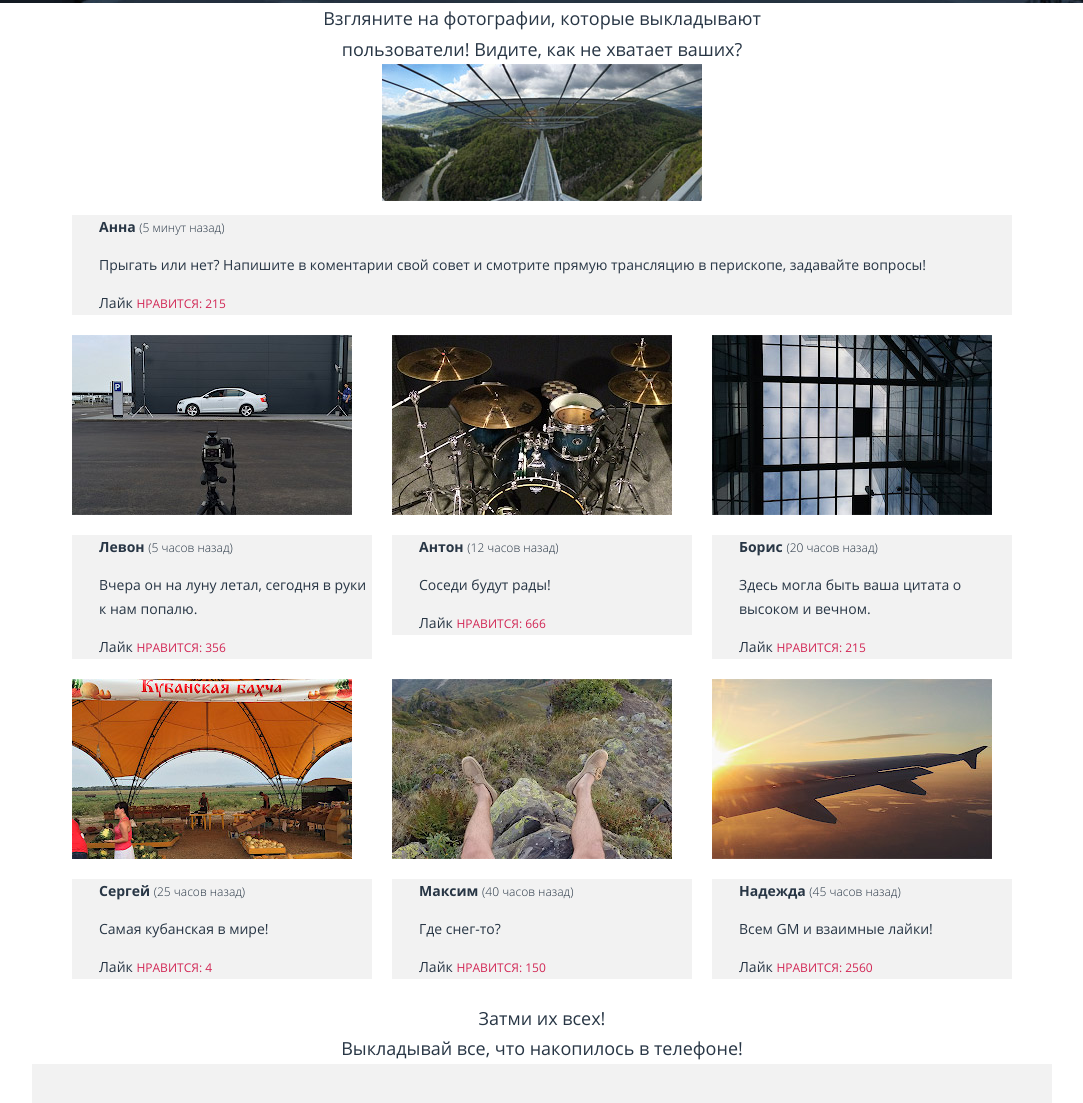
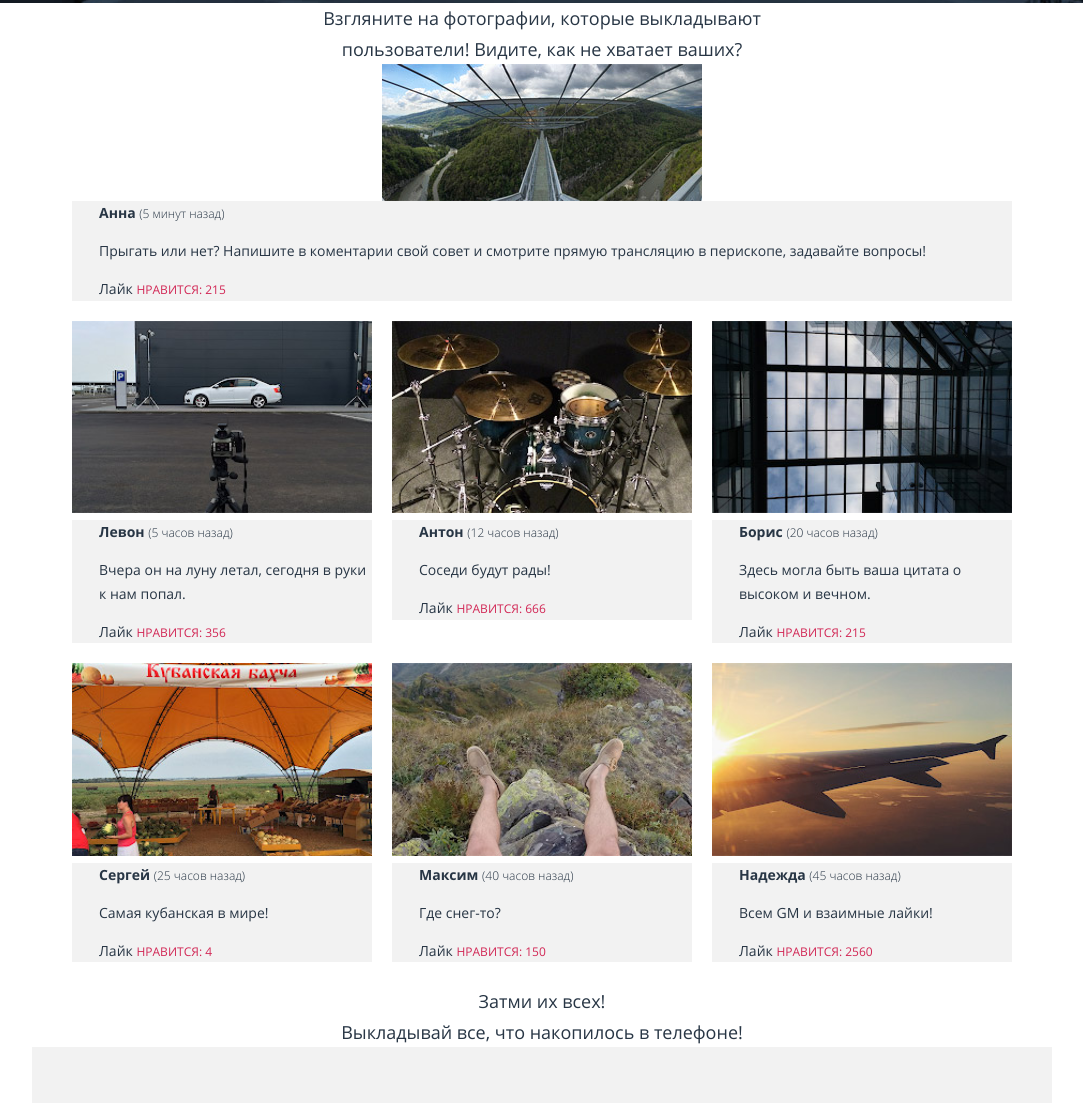
Before and after one commit to hrojah/481855-pink-20, a website: page source/photo.html in a window 1280 px wide. Shown: the part 350-1453 px from the top of the page, without its empty margins (98-1181 px from the left). Drawn offline with nearby package versions, Linux system fonts and the light colour scheme; files that its build step writes are made by us from their sources.

Commit message:
Добавляет правки в сетки

```diff
--- a/source/photo.html
+++ b/source/photo.html
@@ -70,15 +70,15 @@
             </div>
           </article>
           <article class="gallery__post">
-            <img src="img/photo-car-mobile@1x.jpg" width="280" height="180" alt="Фото машины">
+            <img class="gallery__photo" src="img/photo-car-mobile@1x.jpg" width="280" height="180" alt="Фото машины">
             <div class="gallery__item">
               <p class="gallery__user"><b>Левон</b> <span class="gallery__user gallery__user--size">(5 часов назад)</span></p>
-              <p class="gallery__text">Вчера он на луну летал, сегодня в руки к нам попалю.</p>
+              <p class="gallery__text">Вчера он на луну летал, сегодня в руки к нам попал.</p>
               <a class="gallery__like">Лайк</a> <span class="gallery__number">Нравится: 356</span>
             </div>
           </article>
           <article class="gallery__post">
-            <img src="img/photo-drumset-mobile@1x.jpg" width="280" height="180" alt="Фото барабанов">
+            <img class="gallery__photo" src="img/photo-drumset-mobile@1x.jpg" width="280" height="180" alt="Фото барабанов">
             <div class="gallery__item">
               <p class="gallery__user"><b>Антон</b> <span class="gallery__user gallery__user--size">(12 часов назад)</span></p>
               <p class="gallery__text">Соседи будут рады!</p>
@@ -86,7 +86,7 @@
             </div>
           </article>
           <article class="gallery__post">
-            <img src="img/photo-window-mobile@1x.jpg" width="280" height="180" alt="Фото потолка">
+            <img class="gallery__photo" src="img/photo-window-mobile@1x.jpg" width="280" height="180" alt="Фото потолка">
             <div class="gallery__item">
               <p class="gallery__user"><b>Борис</b> <span class="gallery__user gallery__user--size">(20 часов назад)</span></p>
               <p class="gallery__text">Здесь могла быть ваша цитата о высоком и вечном.</p>
@@ -94,7 +94,7 @@
             </div>
           </article>
           <article class="gallery__post">
-            <img src="img/photo-fair-mobile@1x.jpg" width="280" height="180" alt="Фото ярмарки">
+            <img class="gallery__photo" src="img/photo-fair-mobile@1x.jpg" width="280" height="180" alt="Фото ярмарки">
             <div class="gallery__item">
               <p class="gallery__user"><b>Сергей</b> <span class="gallery__user gallery__user--size">(25 часов назад)</span></p>
               <p class="gallery__text">Самая кубанская в мире!</p>
@@ -102,7 +102,7 @@
             </div>
           </article>
           <article class="gallery__post">
-            <img src="img/photo-pov-mobile@1x.jpg" width="280" height="180" alt="Вид с горы">
+            <img class="gallery__photo" src="img/photo-pov-mobile@1x.jpg" width="280" height="180" alt="Вид с горы">
             <div class="gallery__item">
               <p class="gallery__user"><b>Максим</b> <span class="gallery__user gallery__user--size">(40 часов назад)</span></p>
               <p class="gallery__text">Где снег-то?</p>
@@ -110,7 +110,7 @@
             </div>
           </article>
           <article class="gallery__post">
-            <img src="img/photo-wing-mobile@1x.jpg" width="280" height="180" alt="Фото крыла самолёта">
+            <img class="gallery__photo" src="img/photo-wing-mobile@1x.jpg" width="280" height="180" alt="Фото крыла самолёта">
             <div class="gallery__item">
               <p class="gallery__user"><b>Надежда</b> <span class="gallery__user gallery__user--size">(45 часов назад)</span></p>
               <p class="gallery__text">Всем GM и взаимные лайки!</p>
--- a/source/sass/blocks/gallery.scss
+++ b/source/sass/blocks/gallery.scss
@@ -73,6 +73,10 @@
   }
 }
 
+.gallery__photo {
+  width: 100%;
+}
+
 .gallery__item {
   box-sizing: border-box;
   background-color: $advantages-background;
@@ -102,6 +106,8 @@
 }
 
 .gallery__user {
+  margin: 0;
+
   &--size {
     font-size: 12px;
     font-weight: 300;
```
